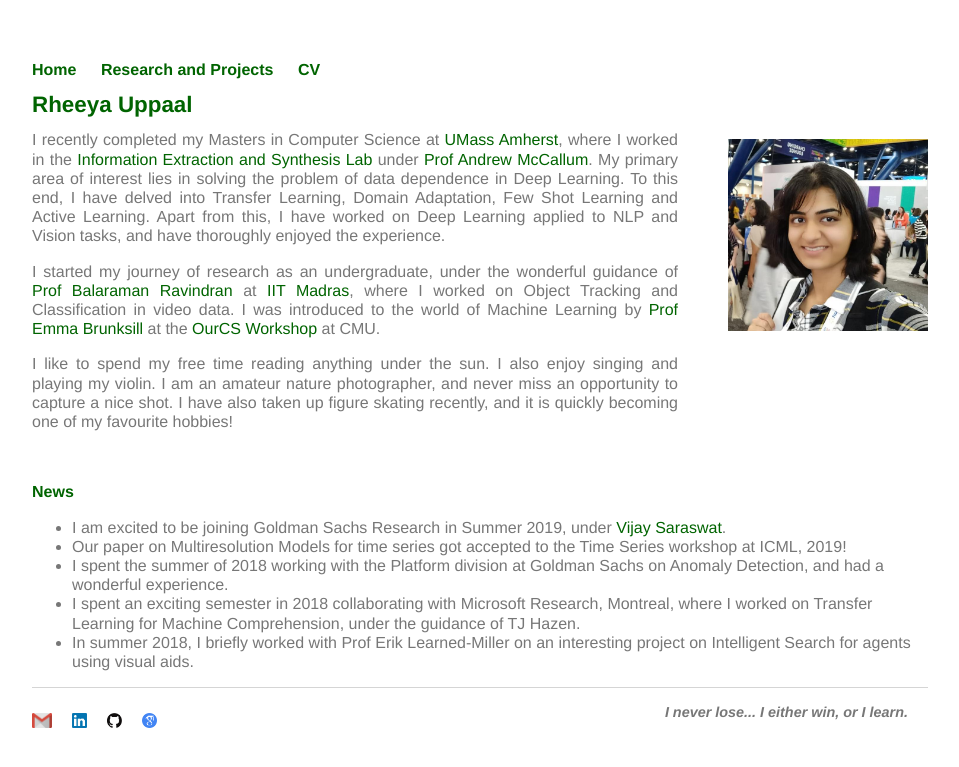
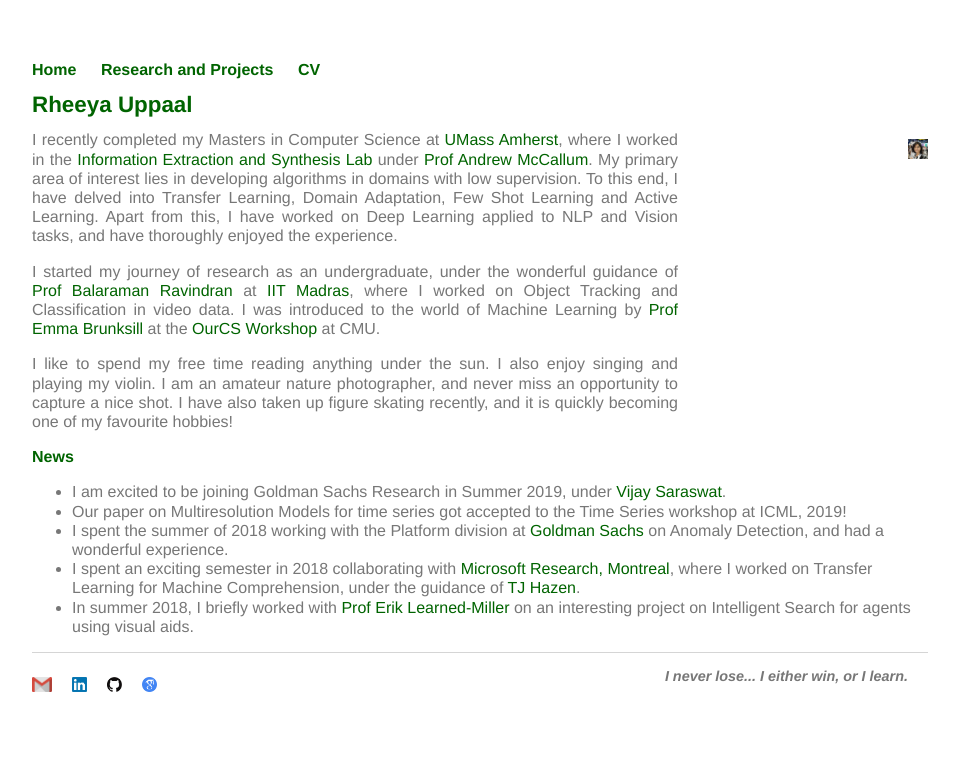
Before and after one commit to Uppaal/Uppaal.github.io, a Jekyll site: the page built from index.html, in a window 1280 px wide. Shown: the top 767 px of the page, without its empty margins (160-1119 px from the left). Built offline with Jekyll 4.4.1, drawn with Linux system fonts in a browser that asks for light colours.

Commit message:
Update index.html

```diff
--- a/index.html
+++ b/index.html
@@ -5,12 +5,12 @@ title: Rheeya Uppaal
 <div class="blurb">
 	<h1>Rheeya Uppaal</h1>
 
-	<img src="images/IESL.jpeg" style="float:right" src="R2.jpeg" alt="picture" class="inline" width="200" style="padding-top: 0px; padding-bottom: 10px; padding-left: 40px; padding-right: 10px">
+	<img src="images/IESL.jpeg" style="float:right" src="R2.jpeg" alt="picture" class="inline" width="20c0" style="padding-top: 0px; padding-bottom: 10px; padding-left: 40px; padding-right: 10px">
 
 
 <!-- 	I am a Machine Learning Researcher at Goldman Sachs Research, where I work on ... -->
-	<p align="justify">I recently completed my Masters in Computer Science at <a href="https://www.cics.umass.edu/">UMass Amherst</a>, where I worked in the <a href="http://www.iesl.cs.umass.edu/">Information Extraction and Synthesis Lab</a> under <a href="https://people.cs.umass.edu/~mccallum/">Prof Andrew McCallum</a>. My primary area of interest lies in solving the problem of data dependence in Deep Learning. To this end, I have delved into Transfer Learning, Domain Adaptation, Few Shot Learning and Active Learning. Apart from this, I have worked on Deep Learning applied to NLP and Vision tasks, and have thoroughly enjoyed the experience. </p>
-
+<!-- 	focus is on solving tasks with minimum human supervision by incorporating priors -->
+	<p align="justify">I recently completed my Masters in Computer Science at <a href="https://www.cics.umass.edu/">UMass Amherst</a>, where I worked in the <a href="http://www.iesl.cs.umass.edu/">Information Extraction and Synthesis Lab</a> under <a href="https://people.cs.umass.edu/~mccallum/">Prof Andrew McCallum</a>. My primary area of interest lies in developing algorithms in domains with low supervision. To this end, I have delved into Transfer Learning, Domain Adaptation, Few Shot Learning and Active Learning. Apart from this, I have worked on Deep Learning applied to NLP and Vision tasks, and have thoroughly enjoyed the experience. </p>
 
 	<p align="justify">I started my journey of research as an undergraduate, under the wonderful guidance of <a href="https://www.cse.iitm.ac.in/~ravi/">Prof Balaraman Ravindran</a> at <a href="https://www.cse.iitm.ac.in/">IIT Madras</a>, where I worked on Object Tracking and Classification in video data. I was introduced to the world of Machine Learning by <a href="https://cs.stanford.edu/people/ebrun/">Prof Emma Brunksill</a> at the <a href="http://www.cs.cmu.edu/ourcs/">OurCS Workshop</a> at CMU.</p>
 
@@ -18,14 +18,14 @@ title: Rheeya Uppaal
 
 	<p align="justify">I like to spend my free time reading anything under the sun. I also enjoy singing and playing my violin. I am an amateur nature photographer, and never miss an opportunity to capture a nice shot. I have also taken up figure skating recently, and it is quickly becoming one of my favourite hobbies!</p>
 
-	<br>
+
 	<h3>News</h3>
 	<ul>
 		<li>I am excited to be joining Goldman Sachs Research in Summer 2019, under <a href="http://www.saraswat.org/">Vijay Saraswat</a>.</li>
 		<li>Our paper on Multiresolution Models for time series got accepted to the Time Series workshop at ICML, 2019!</li>
-		<li>I spent the summer of 2018 working with the Platform division at Goldman Sachs on Anomaly Detection, and had a wonderful experience. </li>
-		<li>I spent an exciting semester in 2018 collaborating with Microsoft Research, Montreal, where I worked on Transfer Learning for Machine Comprehension, under the guidance of TJ Hazen. </li>
-		<li>In summer 2018, I briefly worked with Prof Erik Learned-Miller on an interesting project on Intelligent Search for agents using visual aids. </li>
+		<li>I spent the summer of 2018 working with the Platform division at <a href="https://www.goldmansachs.com/index.html">Goldman Sachs</a> on Anomaly Detection, and had a wonderful experience. </li>
+		<li>I spent an exciting semester in 2018 collaborating with <a href="https://www.microsoft.com/en-us/research/lab/microsoft-research-montreal/">Microsoft Research, Montreal</a>, where I worked on Transfer Learning for Machine Comprehension, under the guidance of <a href="https://www.microsoft.com/en-us/research/people/tihazen/">TJ Hazen</a>. </li>
+		<li>In summer 2018, I briefly worked with <a href="https://people.cs.umass.edu/~elm/">Prof Erik Learned-Miller</a> on an interesting project on Intelligent Search for agents using visual aids. </li>
 	</ul>
 
 </div><!-- /.blurb -->
```
